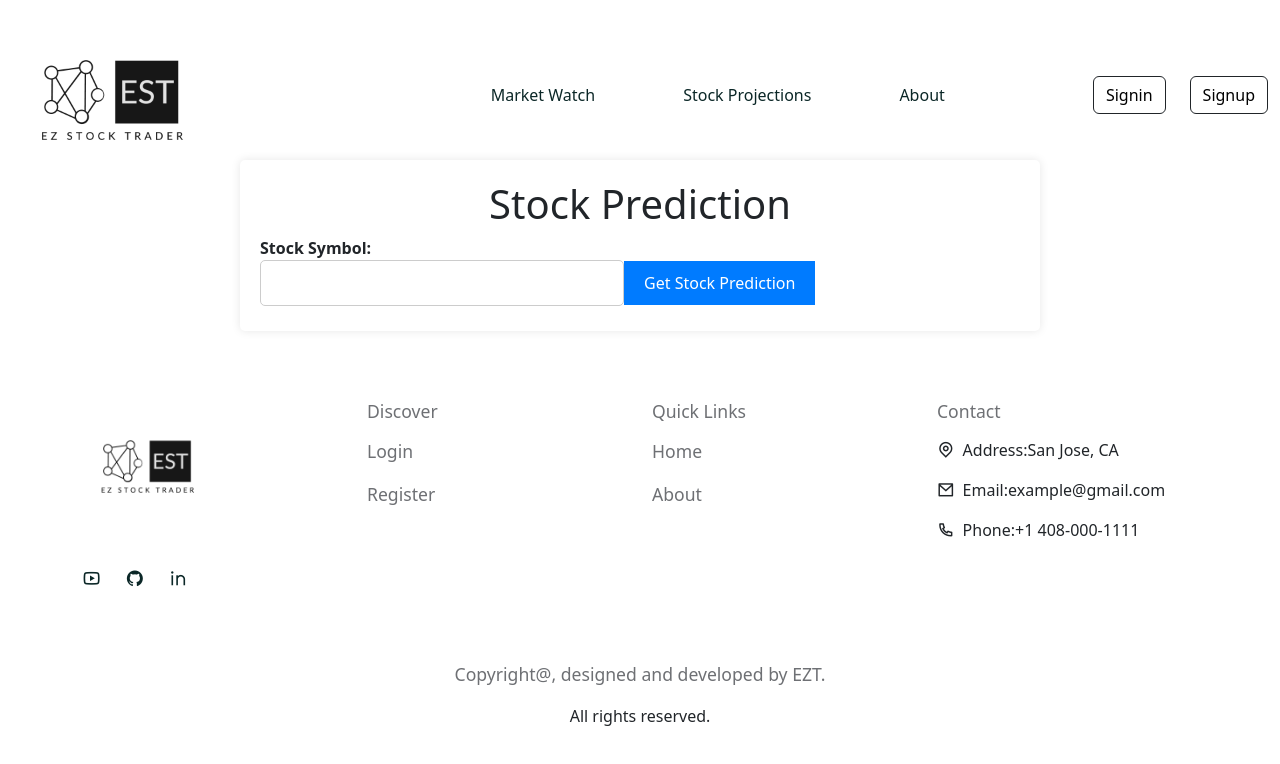
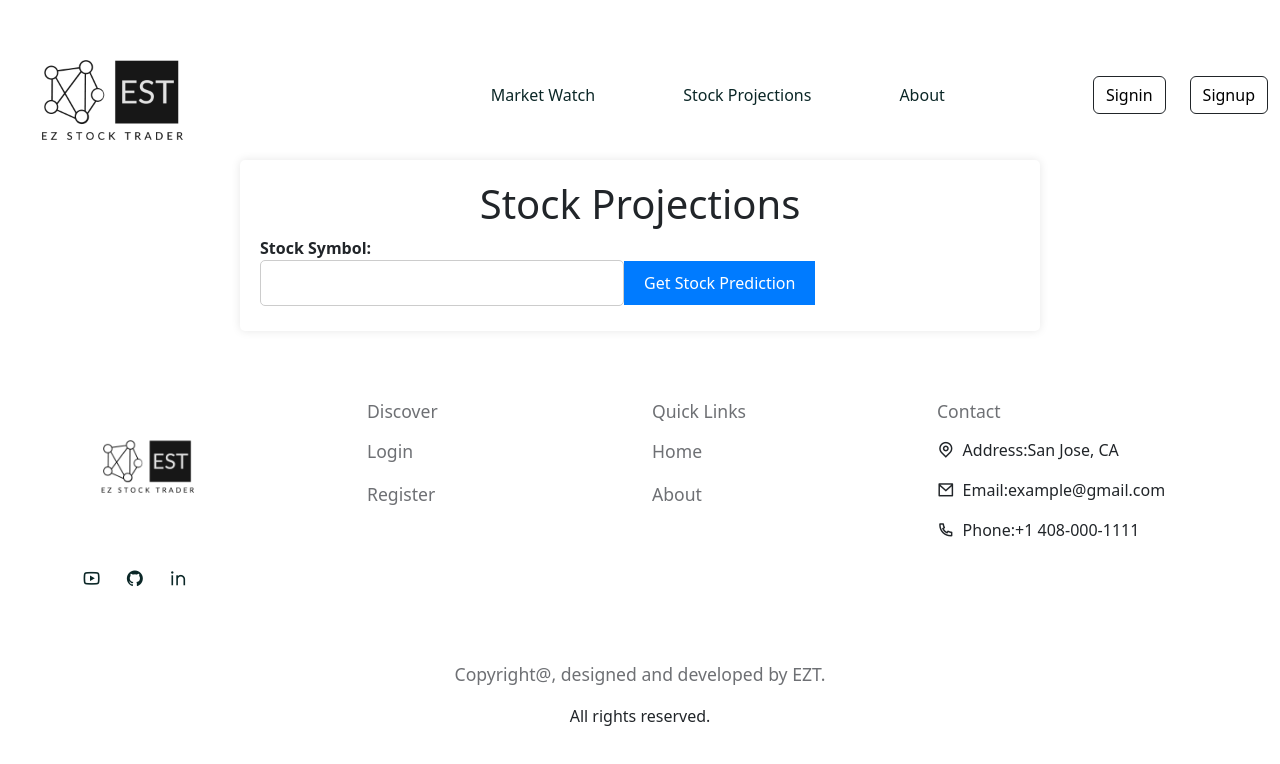
Before and after one commit to pawankalyanj/EZ-Stock-Trading-System, a React (Create React App) app in the folder frontend/: page /predict in a window 1280 px wide. Shown: the top 764 px of the page. Built offline with nearby package versions, Linux system fonts and the light colour scheme; a web font is replaced by a local one.

Commit message:
Added functionality to change predicted stock price color based on the trend.

```diff
--- a/frontend/src/Pages/StockPrediction.js
+++ b/frontend/src/Pages/StockPrediction.js
@@ -2,7 +2,7 @@ import React, { useState, useEffect } from "react";
 import "../styles/StockPrediction.css";
 import axios from "axios";
 import { BASE_URL } from "../utils/config";
-import ReactApexChart from 'react-apexcharts';
+import ReactApexChart from "react-apexcharts";
 
 function StockPrediction() {
   const [stock_symbol, setStockSymbol] = useState("");
@@ -42,7 +42,6 @@ function StockPrediction() {
     }
   };
 
-
   //   getStockData = async () => {
   //     try{
   //         const response = await axios.get(`${BASE_URL}/get_stock_data/${stock_symbol}`);
@@ -52,29 +51,27 @@ function StockPrediction() {
   //             // Extract the numerical value from the string and convert it to a number
   //             const predictedPriceNumber = parseFloat(response.data.result);
 
-
   //         }
   //     }
 
   //     };
 
-
   const getStockData = async () => {
     try {
-
-        const response = await axios.get(`${BASE_URL}/get_stock_data/${stock_symbol}`);
-        console.log('Response:', response.data);
+      const response = await axios.get(
+        `${BASE_URL}/get_stock_data/${stock_symbol}`
+      );
+      console.log("Response:", response.data);
       setStockData(response.data);
-        setErrorMessage('');
+      setErrorMessage("");
     } catch (error) {
-        console.log('Error fetching stock data:', error);
+      console.log("Error fetching stock data:", error);
       setStockData([]);
-        setErrorMessage('Error fetching stock data')
-    };
+      setErrorMessage("Error fetching stock data");
+    }
   };
 
   const chartState = {
-
     series: [
       {
         data: stockData.map((item) => ({
@@ -99,7 +96,7 @@ function StockPrediction() {
         size: 0,
       },
       title: {
-        text: "Stock Price Movement",
+        text: "Current Stock Trend",
         align: "left",
       },
       fill: {
@@ -164,7 +161,7 @@ function StockPrediction() {
 
   return (
     <div className="App">
-      <h1>Stock Prediction</h1>
+      <h1>Stock Projections</h1>
       <form onSubmit={handleSubmit}>
         <label>
           Stock Symbol:
@@ -179,8 +176,13 @@ function StockPrediction() {
 
       {predictedPrice !== null && (
         <div>
-          <h2>Predicted Stock Price: {predictedPrice}</h2>
+          <section>
+            <h3 style={{ color: predictedPrice >= 0 ? "green" : "red" }}>
+              Predicted Price: {predictedPrice}
+            </h3>
+          </section>
           {/* <p>{predictedPrice}</p> */}
+          {/* <h3>Current Stock Trend:</h3> */}
           <div id="chart">
             <ReactApexChart
               options={chartState.options}
@@ -198,8 +200,6 @@ function StockPrediction() {
 }
 
 export default StockPrediction;
-
-
 
 // import React, { useState, useEffect } from "react";
 // import "../styles/StockPrediction.css";
```
Lines whose indentation alone changed are shown as unchanged.
